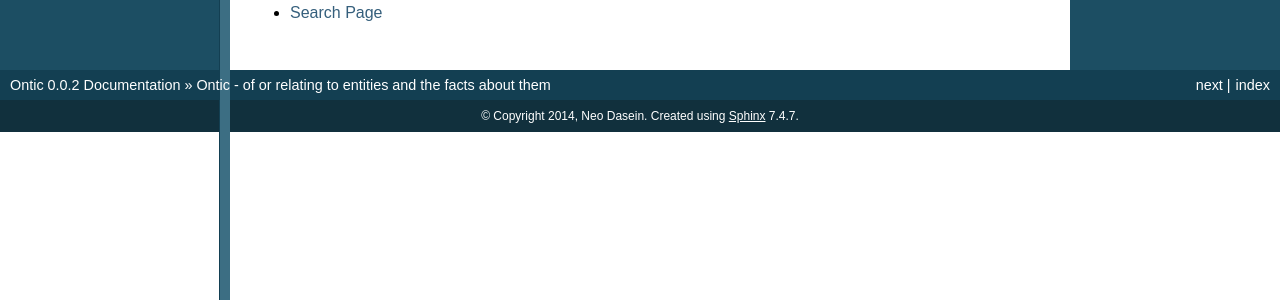
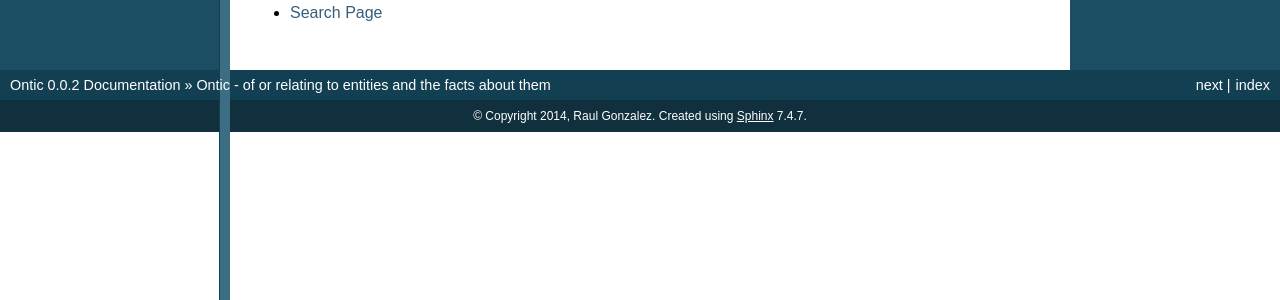
Before and after one commit to neoinsanity/ontic, a Sphinx documentation site: the page built from doc/index.rst, in a window 1280 px wide and 900 px high, scrolled down 1940 px. Shown: the part 523-823 px from the top of the window. Built offline with Sphinx 7.4.7, drawn with Linux system fonts in a browser that asks for light colours.

```diff
--- a/doc/conf.py
+++ b/doc/conf.py
@@ -46,7 +46,7 @@ master_doc = 'index'
 
 # General information about the project.
 project = u'Ontic'
-copyright = u'2014, Neo Dasein'
+copyright = u'2014, Raul Gonzalez'
 
 # The version info for the project you're documenting, acts as replacement for
 # |version| and |release|, also used in various other places throughout the
@@ -192,7 +192,7 @@ latex_elements = {
 # (source start file, target name, title, author, documentclass [howto/manual]).
 latex_documents = [
     ('index', 'Ontic.tex', u'Ontic Documentation',
-     u'Neo Dasein', 'manual'),
+     u'Raul Gonzalez', 'manual'),
 ]
 
 # The name of an image file (relative to this directory) to place at the top of
@@ -222,7 +222,7 @@ latex_documents = [
 # (source start file, name, description, authors, manual section).
 man_pages = [
     ('index', 'Ontic', u'Ontic Documentation',
-     [u'Neo Dasien'], 1)
+     [u'Raul Gonzalez'], 1)
 ]
 
 # If true, show URL addresses after external links.
@@ -236,7 +236,7 @@ man_pages = [
 #  dir menu entry, description, category)
 texinfo_documents = [
     ('index', 'k', u'Ontic Documentation',
-     u'Neo Dasein', 'Ontic', 'Object of Knowledge.',
+     u'Raul Gonzalez', 'Ontic', 'Object of Knowledge.',
      'Miscellaneous'),
 ]
 
```
Also changed, not shown: README.md (+1 -1 lines), setup.py (+8 -4 lines).
